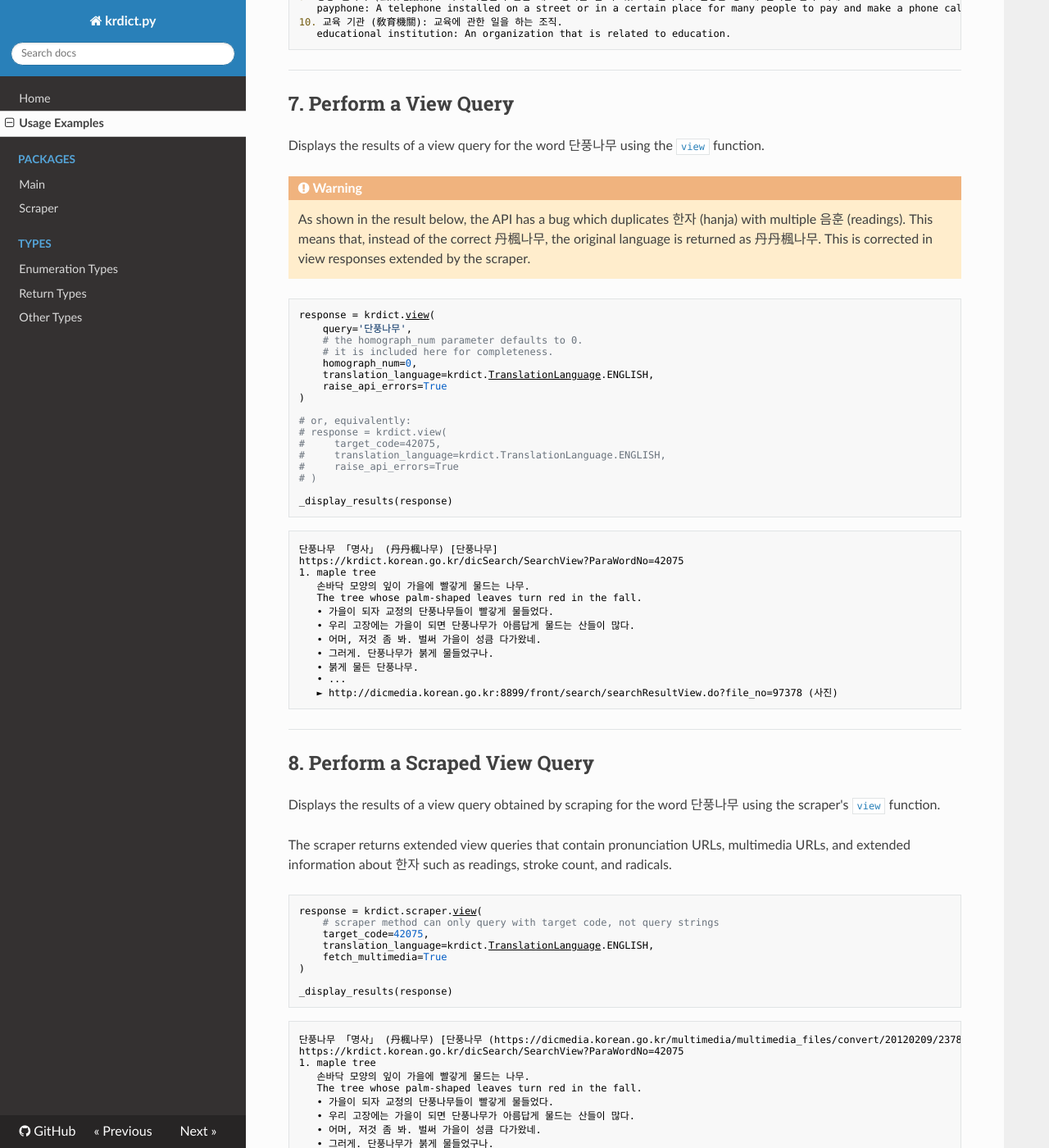
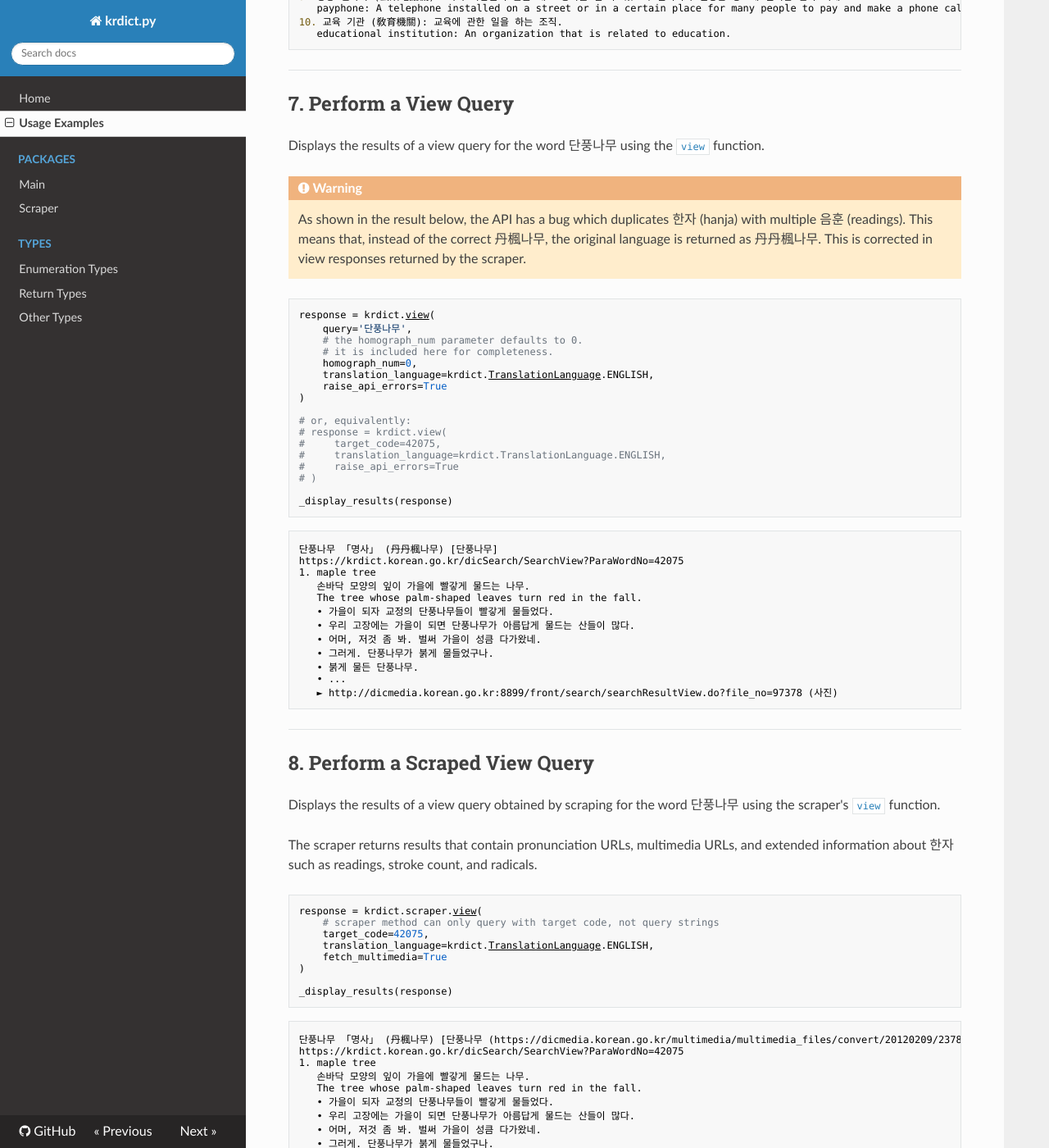
Before and after one commit to omarkmu/krdict.py, an MkDocs documentation site: the page built from docs/examples.md, in a window 1280 px wide and 1400 px high, scrolled down 4499 px. Shown: the whole window at 82% size. Built offline with MkDocs 1.6.1, drawn with Linux system fonts in a browser that asks for light colours; nearby versions of some CDN libraries.

Commit message:
docs: Slight wording changes

````diff
--- a/docs/examples.md
+++ b/docs/examples.md
@@ -274,7 +274,7 @@ using the [`view`](main.md#view) function.
     As shown in the result below, the API has a bug which duplicates
     한자 (hanja) with multiple 음훈 (readings). This means that, instead of
     the correct 丹楓나무, the original language is returned as 丹丹楓나무.
-    This is corrected in view responses extended by
+    This is corrected in view responses returned by
     the scraper.
 
 ```python
@@ -316,7 +316,7 @@ https://krdict.korean.go.kr/dicSearch/SearchView?ParaWordNo=42075
 Displays the results of a view query obtained by scraping for the word 단풍나무
 using the scraper's [`view`](scraper.md#view) function.
 
-The scraper returns extended view queries that contain pronunciation URLs,
+The scraper returns results that contain pronunciation URLs,
 multimedia URLs, and extended information about 한자 such as readings, stroke count, and radicals.
 
 ```python
````
